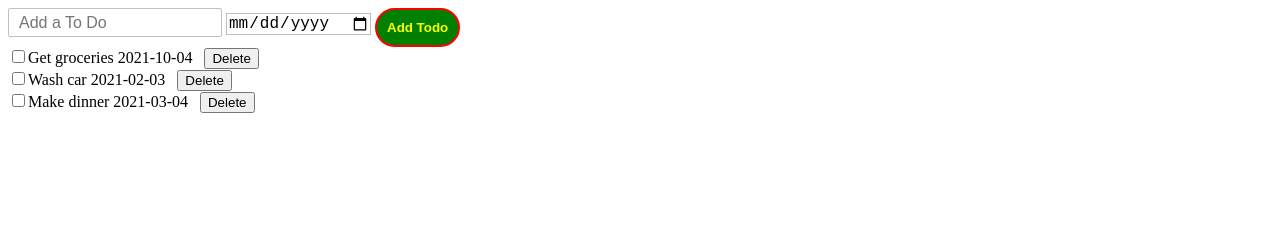
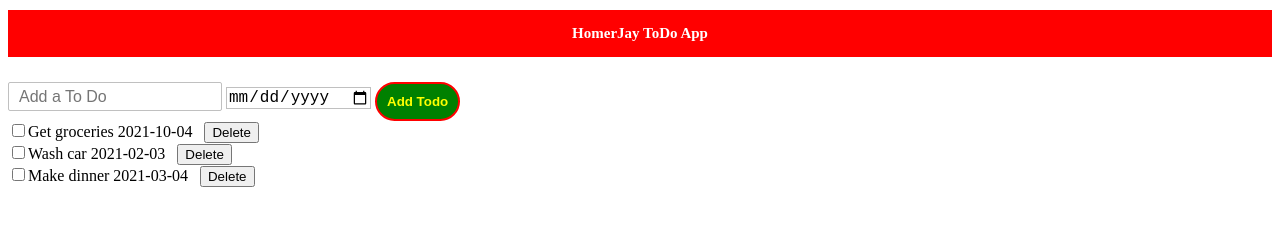
Before and after one commit to HenriqueCorso/To-Do-App, a plain HTML site: page index.html in a window 1280 px wide. Drawn offline with Linux system fonts and the light colour scheme.

Commit message:
Update index.html

```diff
--- a/index.html
+++ b/index.html
@@ -3,6 +3,7 @@
 <html lang="en">
   <head>
     <title>My Todo App</title>
+    <h1 class="Header1">HomerJay ToDo App</h1>
   </head>
   <body>
     <input class="textInput" id="todo-title" type="text" placeholder="Add a To Do">
@@ -10,6 +11,16 @@
     <button class="addButton" onclick="addTodo()">Add Todo</button>
 
 <style>
+
+.Header1 {
+margin-bottom: 25px;
+font-size: 15px;
+background-color: red;
+color: white;
+text-align: center;
+padding-top: 15px;
+padding-bottom: 15px;
+}
 
 .dateInput {
   font-size: 16px;
```
